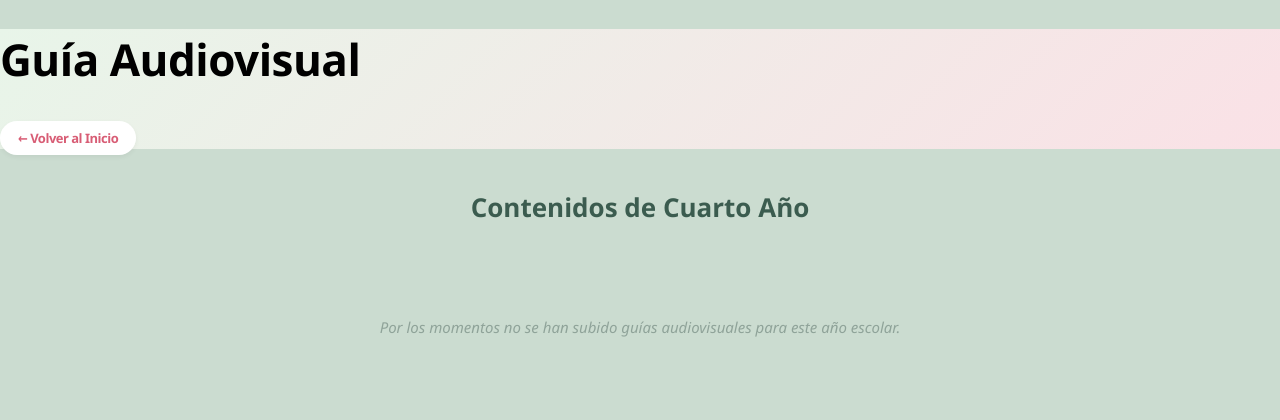
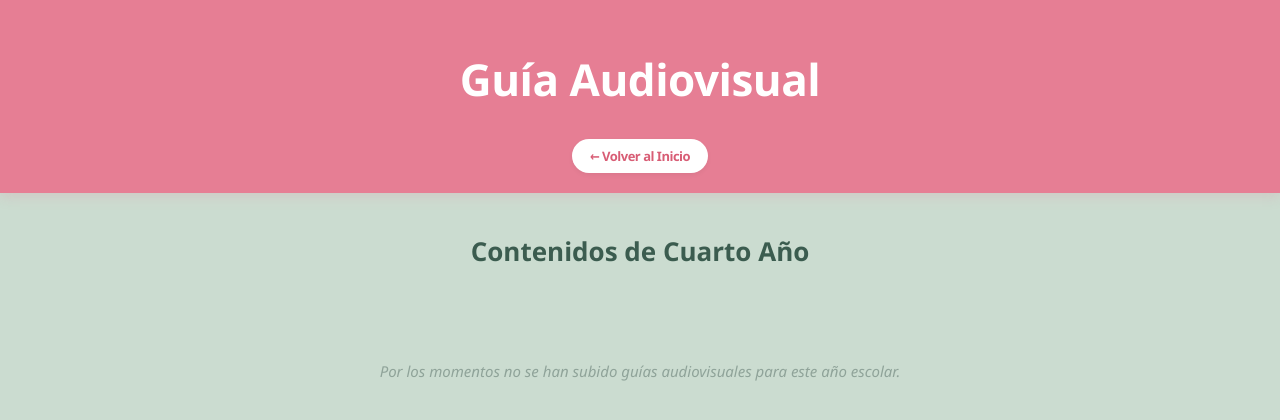
Before and after one commit to Andreita2007/GuiaAudiovisual, a Django app: page /guias/1/ in a window 1280 px wide. Shown: the top 420 px of the page. Run offline with Django 5.2, Linux system fonts and the light colour scheme; data that the repository does not hold is empty.

Commit message:
Interfaz 4

```diff
--- a/guia/templates/materia.html
+++ b/guia/templates/materia.html
@@ -15,21 +15,20 @@
 
         /* Navbar superior con un degradado sutil de verde a rosado */
         .franja-superior {
-            background: linear-gradient(135deg, #e8f5e9 0%, #fae1e6 100%);
-            .franja-superior
-            {
-            background: #e67e94; /* El mismo rosado de tus botones */
-            color: #ffffff; /* Letras blancas para que resalten hermoso */
-            padding: 18px 30px;
+            background: #e67e94;
+            color: #ffffff;
+            padding: 20px 15px;
             box-shadow: 0 4px 12px rgba(230, 126, 148, 0.2);
             display: flex;
-            justify-content: space-between;
+            flex-direction: column;
             align-items: center;
-            }
+            justify-content: center;
+            text-align: center;
             font-size: 22px;
             font-weight: 600;
             letter-spacing: -0.5px;
         }
+
 
         /* Botón de volver estético y limpio */
         .btn-volver {
```
